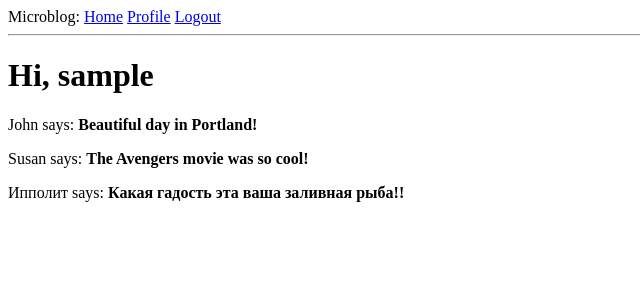
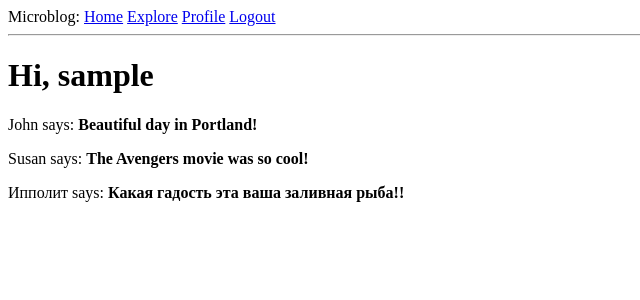
Before and after one commit to euglihon/flask_microblog, a Flask app: page / in a window 1280 px wide. Shown: the top 300 px of the page, without its empty margins (0-640 px from the left). Run offline with Flask 2, Linux system fonts and the light colour scheme; the visitor is signed in with stand-in values (Sample User, id 1); data comes from the database, SQL or seed files in the repository.

Commit message:
Линк на страницу explore

```diff
--- a/app/templates/base.html
+++ b/app/templates/base.html
@@ -16,6 +16,8 @@
             <a href="{{ url_for('login') }}">Login</a>
 
         {% else %}
+            {# добавляем ссылку на функцию explore #}
+            <a href="{{ url_for('explore') }}">Explore</a>
              {# если пользователь залогирован #}
              {# линк перенаплав. на функцию user с динамически приписанием в маршрут имени пользователя #}
              {# flask-login встроенный метод current_user #}
```
